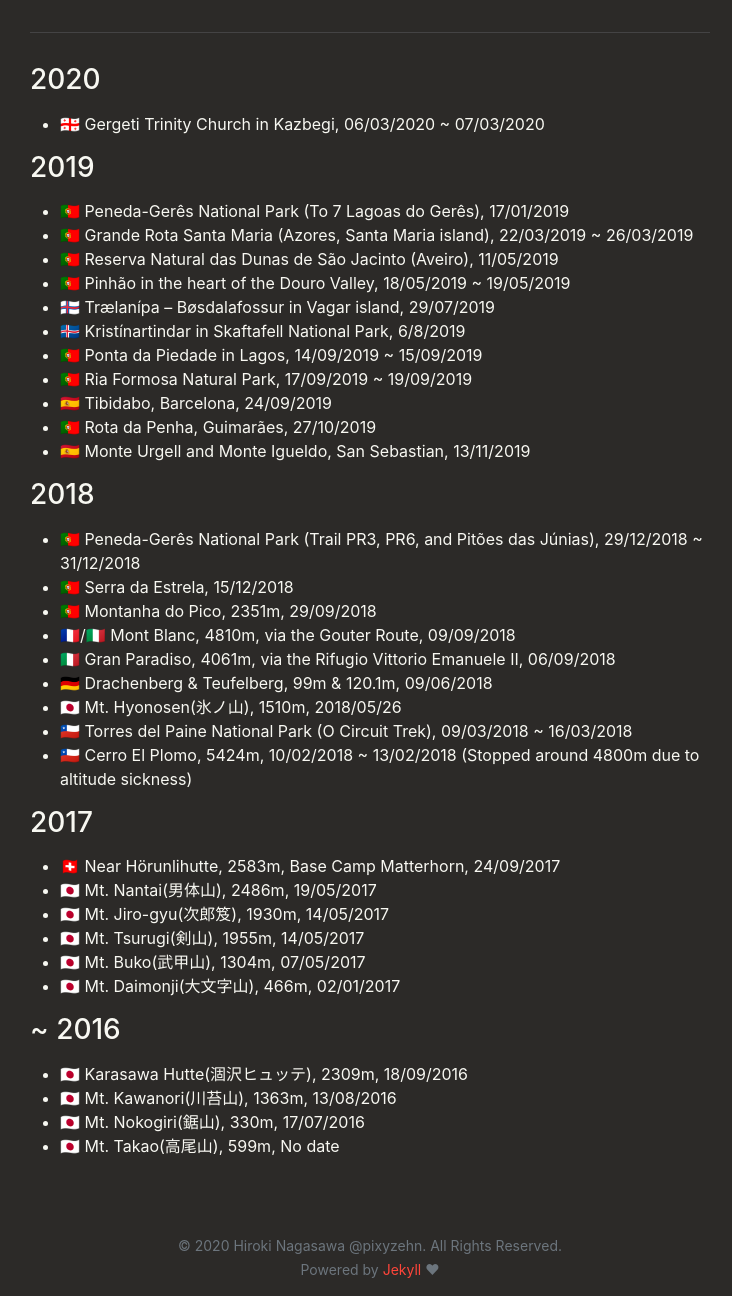
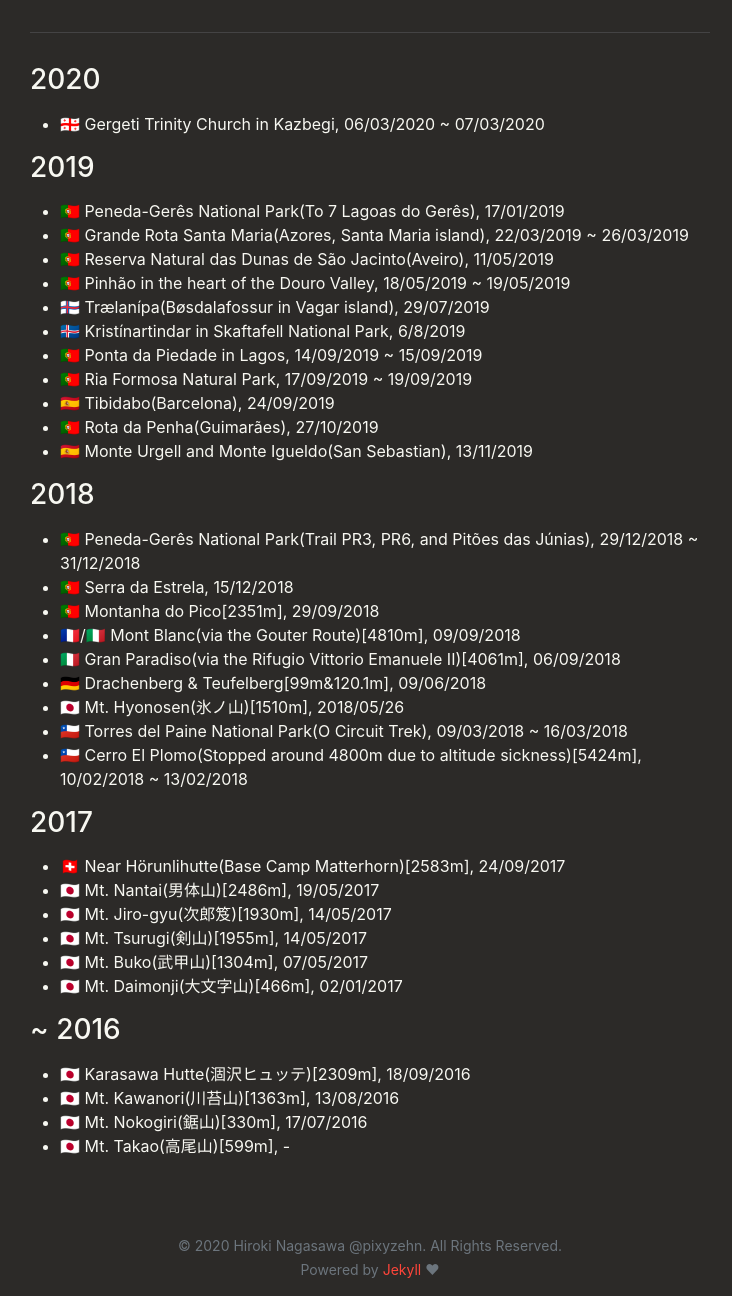
Before and after one commit to pixyzehn/pixyzehn.com, a Jekyll site: the page built from pages/trekking.md, in a window 1280 px wide and 1400 px high, scrolled down 317 px, cut to the strip 104-1400 px from the top of the window. Shown: the whole strip, without its empty margins (270-1002 px from the left). Built offline with Jekyll 4.4.1, drawn with Linux system fonts in a browser that asks for light colours; nearby versions of some CDN libraries; library files that are not in the unit come from our copies.

Commit message:
Update format

```diff
--- a/pages/trekking.md
+++ b/pages/trekking.md
@@ -14,42 +14,42 @@ permalink: /trekking/
 
 ## 2019
 
-- 🇵🇹 Peneda-Gerês National Park (To 7 Lagoas do Gerês), 17/01/2019
-- 🇵🇹 Grande Rota Santa Maria (Azores, Santa Maria island), 22/03/2019 ~ 26/03/2019
-- 🇵🇹 Reserva Natural das Dunas de São Jacinto (Aveiro), 11/05/2019
+- 🇵🇹 Peneda-Gerês National Park(To 7 Lagoas do Gerês), 17/01/2019
+- 🇵🇹 Grande Rota Santa Maria(Azores, Santa Maria island), 22/03/2019 ~ 26/03/2019
+- 🇵🇹 Reserva Natural das Dunas de São Jacinto(Aveiro), 11/05/2019
 - 🇵🇹 Pinhão in the heart of the Douro Valley, 18/05/2019 ~ 19/05/2019
-- 🇫🇴 Trælanípa – Bøsdalafossur in Vagar island, 29/07/2019
+- 🇫🇴 Trælanípa(Bøsdalafossur in Vagar island), 29/07/2019
 - 🇮🇸 Kristínartindar in Skaftafell National Park, 6/8/2019
 - 🇵🇹 Ponta da Piedade in Lagos, 14/09/2019 ~ 15/09/2019
 - 🇵🇹 Ria Formosa Natural Park, 17/09/2019 ~ 19/09/2019
-- 🇪🇸 Tibidabo, Barcelona, 24/09/2019
-- 🇵🇹 Rota da Penha, Guimarães, 27/10/2019
-- 🇪🇸 Monte Urgell and Monte Igueldo, San Sebastian, 13/11/2019
+- 🇪🇸 Tibidabo(Barcelona), 24/09/2019
+- 🇵🇹 Rota da Penha(Guimarães), 27/10/2019
+- 🇪🇸 Monte Urgell and Monte Igueldo(San Sebastian), 13/11/2019
 
 ## 2018
 
-- 🇵🇹 Peneda-Gerês National Park (Trail PR3, PR6, and Pitões das Júnias), 29/12/2018 ~ 31/12/2018
+- 🇵🇹 Peneda-Gerês National Park(Trail PR3, PR6, and Pitões das Júnias), 29/12/2018 ~ 31/12/2018
 - 🇵🇹 Serra da Estrela, 15/12/2018
-- 🇵🇹 Montanha do Pico, 2351m, 29/09/2018
-- 🇫🇷/🇮🇹 Mont Blanc, 4810m, via the Gouter Route, 09/09/2018
-- 🇮🇹 Gran Paradiso, 4061m, via the Rifugio Vittorio Emanuele II, 06/09/2018
-- 🇩🇪 Drachenberg & Teufelberg, 99m & 120.1m, 09/06/2018
-- 🇯🇵 Mt. Hyonosen(氷ノ山), 1510m, 2018/05/26
-- 🇨🇱 Torres del Paine National Park (O Circuit Trek), 09/03/2018 ~ 16/03/2018
-- 🇨🇱 Cerro El Plomo, 5424m, 10/02/2018 ~ 13/02/2018 (Stopped around 4800m due to altitude sickness)
+- 🇵🇹 Montanha do Pico[2351m], 29/09/2018
+- 🇫🇷/🇮🇹 Mont Blanc(via the Gouter Route)[4810m], 09/09/2018
+- 🇮🇹 Gran Paradiso(via the Rifugio Vittorio Emanuele II)[4061m], 06/09/2018
+- 🇩🇪 Drachenberg & Teufelberg[99m&120.1m], 09/06/2018
+- 🇯🇵 Mt. Hyonosen(氷ノ山)[1510m], 2018/05/26
+- 🇨🇱 Torres del Paine National Park(O Circuit Trek), 09/03/2018 ~ 16/03/2018
+- 🇨🇱 Cerro El Plomo(Stopped around 4800m due to altitude sickness)[5424m], 10/02/2018 ~ 13/02/2018
 
 ## 2017
 
-- 🇨🇭 Near Hörunlihutte, 2583m, Base Camp Matterhorn, 24/09/2017
-- 🇯🇵 Mt. Nantai(男体山), 2486m, 19/05/2017
-- 🇯🇵 Mt. Jiro-gyu(次郎笈), 1930m, 14/05/2017
-- 🇯🇵 Mt. Tsurugi(剣山), 1955m, 14/05/2017
-- 🇯🇵 Mt. Buko(武甲山), 1304m, 07/05/2017
-- 🇯🇵 Mt. Daimonji(大文字山), 466m, 02/01/2017
+- 🇨🇭 Near Hörunlihutte(Base Camp Matterhorn)[2583m], 24/09/2017
+- 🇯🇵 Mt. Nantai(男体山)[2486m], 19/05/2017
+- 🇯🇵 Mt. Jiro-gyu(次郎笈)[1930m], 14/05/2017
+- 🇯🇵 Mt. Tsurugi(剣山)[1955m], 14/05/2017
+- 🇯🇵 Mt. Buko(武甲山)[1304m], 07/05/2017
+- 🇯🇵 Mt. Daimonji(大文字山)[466m], 02/01/2017
 
 ## ~ 2016
 
-- 🇯🇵 Karasawa Hutte(涸沢ヒュッテ), 2309m, 18/09/2016
-- 🇯🇵 Mt. Kawanori(川苔山), 1363m, 13/08/2016
-- 🇯🇵 Mt. Nokogiri(鋸山), 330m, 17/07/2016
-- 🇯🇵 Mt. Takao(高尾山), 599m, No date
+- 🇯🇵 Karasawa Hutte(涸沢ヒュッテ)[2309m], 18/09/2016
+- 🇯🇵 Mt. Kawanori(川苔山)[1363m], 13/08/2016
+- 🇯🇵 Mt. Nokogiri(鋸山)[330m], 17/07/2016
+- 🇯🇵 Mt. Takao(高尾山)[599m], -
```
